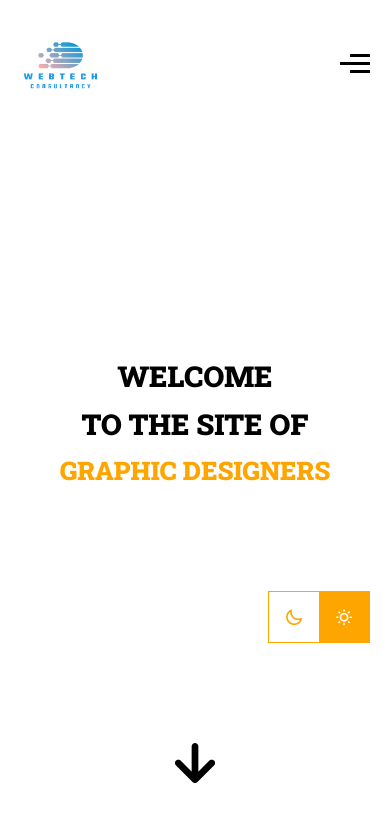
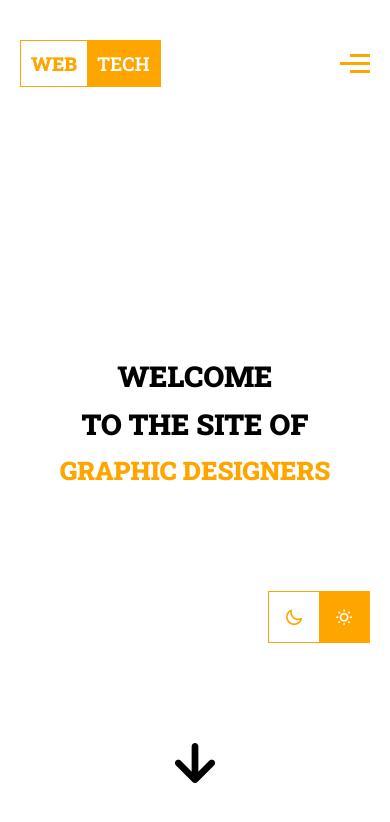
Before and after one commit to Jawad-Ali-Soomro/portfolio-v1, a React (Vite) app: page / in a window 390 px wide. Shown: the top 822 px of the page. Built offline with nearby package versions, Linux system fonts and the light colour scheme.

Commit message:
upadted site

```diff
--- a/src/App.css
+++ b/src/App.css
@@ -14,6 +14,34 @@
   display: flex;
   justify-content: space-between;
   align-items: center;
+}
+
+.header .logo {
+  margin-left: 20px;
+}
+
+.logo h1 {
+  font-weight: 600;
+  display: flex;
+  justify-content: space-between;
+  align-items: center;
+  color: orange;
+  border: 1px solid orange;
+}
+
+.logo h1 h2 {
+  font-size: 2rem;
+  padding-right: 10px;
+  padding-left: 10px;
+}
+
+.logo h1 span {
+  background: orange;
+  color: white;
+  padding-left: 10px;
+  padding-right: 10px;
+  padding-top: 10px;
+  padding-bottom: 10px;
 }
 
 .header img {
@@ -115,6 +143,59 @@
   font-size: 1.2rem;
 }
 
+.mobile-menu {
+  width: 100%;
+  height: 80vh;
+  background: #eee;
+  position: fixed;
+  top: 0;
+  max-height: 0;
+  transition: 0.3s;
+  overflow: hidden;
+  display: flex;
+  justify-content: center;
+  align-items: center;
+  flex-direction: column;
+}
+
+.mobile-menu-on {
+  max-height: 60vh;
+  width: 100%;
+  height: 80vh;
+  position: fixed;
+  top: 0;
+  transition: 0.3s;
+  overflow: hidden;
+  display: flex;
+  justify-content: center;
+  align-items: center;
+  flex-direction: column;
+  box-shadow: 0 0 2px rgba(0, 0, 0, 0.541);
+  border-bottom-left-radius: 20px;
+  border-bottom-right-radius: 20px;
+}
+
+.active,
+.not-active {
+  text-decoration: none;
+  font-size: 2.5rem;
+  text-transform: uppercase;
+  font-weight: 900;
+}
+
+.active {
+  color: transparent;
+  -webkit-text-stroke: 1px orange;
+}
+
+.close-btn {
+  font-size: 2rem;
+  position: absolute;
+  top: 20px;
+  right: 20px;
+  cursor: pointer;
+}
+
 @media (max-width: 600px) {
   .hero-sect h1 {
     font-size: 1.8rem;
@@ -129,4 +210,11 @@
   .theme-switch {
     top: 70vh;
   }
+
+  .logo h1 h2 {
+    font-size: 1.2rem;
+  }
+  .logo h1 span {
+    font-size: 1.2rem;
+  }
 }
--- a/src/Pages/Home.jsx
+++ b/src/Pages/Home.jsx
@@ -3,7 +3,13 @@ import Typed from "typed.js";
 import { useEffect } from "react";
 
 const Home = () => {
+  const [click, handleClick] = useState(false);
   const [dark, setDark] = useState(false);
+  const [tab, setTab] = useState("/");
+  const setNavigate = (e) => {
+    e.preventDefault();
+    setTab(e.target.value);
+  };
   const el = React.useRef(null);
   useEffect(() => {
     const typed = new Typed(el.current, {
@@ -25,23 +31,15 @@ const Home = () => {
   return (
     <div>
       <div className="header">
-        <img
-          src={`${dark == true ? "./logo-black.jpg" : "./logo-white.jpg"}`}
-          alt=""
-        />
-        <div className="main-menu">
-          <div
-            className="bar"
-            style={{ background: `${dark == true ? "white" : "black"}` }}
-          ></div>
-          <div
-            className="bar"
-            style={{ background: `${dark == true ? "white" : "black"}` }}
-          ></div>
-          <div
-            className="bar"
-            style={{ background: `${dark == true ? "white" : "black"}` }}
-          ></div>
+        <div className="logo">
+          <h1>
+            <h2>WEB</h2> <span>TECH</span>
+          </h1>
+        </div>
+        <div className="main-menu" onClick={() => handleClick(true)}>
+          <div className="bar" style={{ background: "orange" }}></div>
+          <div className="bar" style={{ background: "orange" }}></div>
+          <div className="bar" style={{ background: "orange" }}></div>
         </div>
       </div>
       <div
@@ -57,12 +55,7 @@ const Home = () => {
         <h1 style={{ color: `${dark == true ? "white" : "black"}` }}>
           To The Site Of
         </h1>
-        <h2
-          // style={{
-          //   WebkitTextStroke: `${dark == true ? "2px white" : "2px black"}`,
-          // }}
-          ref={el}
-        ></h2>
+        <h2 ref={el}></h2>
         <i
           style={{ color: `${dark == true ? "white" : "black"}` }}
           className="uil uil-arrow-down arrow-down"
@@ -90,6 +83,86 @@ const Home = () => {
           <i className="uil uil-sun"></i>
         </div>
       </div>
+      <div
+        className={click == true ? "mobile-menu-on" : "mobile-menu"}
+        style={{ background: `${dark == true ? "black" : "white"}` }}
+      >
+        <i
+          className="uil uil-multiply close-btn"
+          style={{ color: "orange" }}
+          onClick={() => handleClick(false)}
+        ></i>
+        {tab == "/" ? (
+          <a href="" className="active">
+            Home
+          </a>
+        ) : (
+          <a
+            href=""
+            className="not-active"
+            style={{ color: `${dark == true ? "white" : "black"}` }}
+            onClick={(e) => e.preventDefault() + setTab("/")}
+          >
+            Home
+          </a>
+        )}
+        {tab == "/About" ? (
+          <a href="" className="active">
+            About
+          </a>
+        ) : (
+          <a
+            href=""
+            className="not-active"
+            style={{ color: `${dark == true ? "white" : "black"}` }}
+            onClick={(e) => e.preventDefault() + setTab("/About")}
+          >
+            About
+          </a>
+        )}
+        {tab == "/Team" ? (
+          <a href="" className="active">
+            Team
+          </a>
+        ) : (
+          <a
+            href=""
+            className="not-active"
+            style={{ color: `${dark == true ? "white" : "black"}` }}
+            onClick={(e) => e.preventDefault() + setTab("/Team")}
+          >
+            Team
+          </a>
+        )}
+        {tab == "/Work" ? (
+          <a href="" className="active">
+            Work
+          </a>
+        ) : (
+          <a
+            href=""
+            className="not-active"
+            style={{ color: `${dark == true ? "white" : "black"}` }}
+            onClick={(e) => e.preventDefault() + setTab("/Work")}
+          >
+            Work
+          </a>
+        )}
+        {tab == "/Contact" ? (
+          <a href="" className="active">
+            Contact
+          </a>
+        ) : (
+          <a
+            href=""
+            className="not-active"
+            style={{ color: `${dark == true ? "white" : "black"}` }}
+            onClick={(e) => e.preventDefault() + setTab("/Contact")}
+          >
+            Contact
+          </a>
+        )}
+      </div>
     </div>
   );
 };
```
